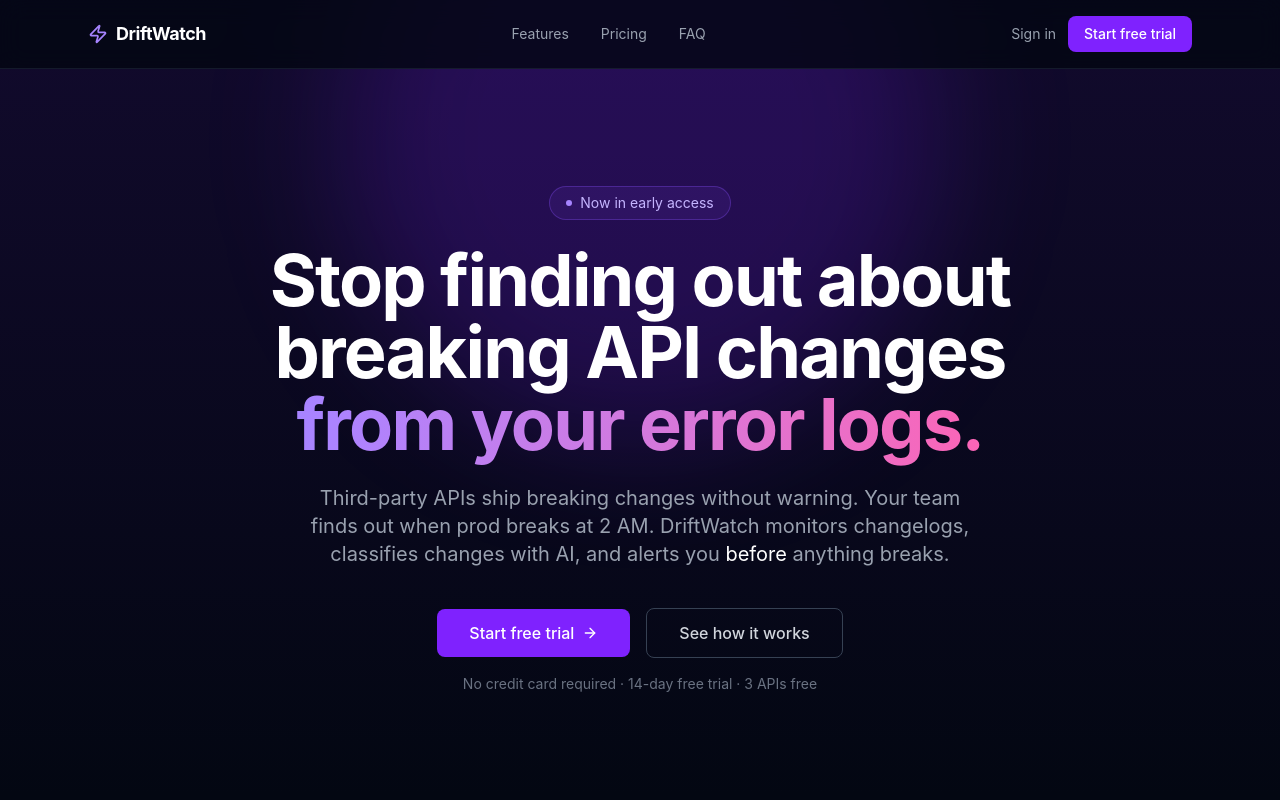
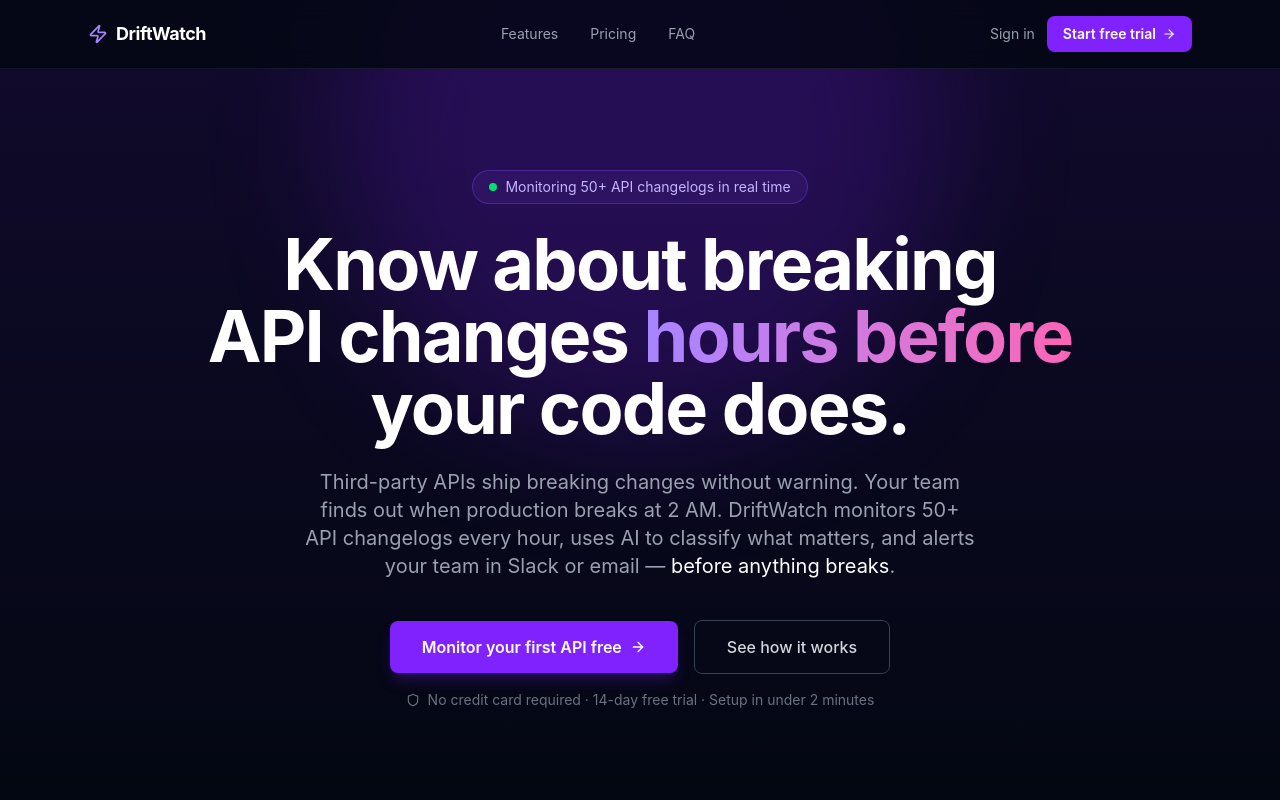
Before and after one commit to Ignusmart/apidelta, a Next.js app in the folder apps/web/: page / in a window 1280 px wide. Shown: the top 800 px of the page. Built offline with nearby package versions, Linux system fonts and the light colour scheme.

Commit message:
Iteration 11: polish gate 1 — page-cro landing page optimization

```diff
--- a/apps/web/src/app/page.tsx
+++ b/apps/web/src/app/page.tsx
@@ -104,6 +104,7 @@
   {
     name: "Starter",
     price: 49,
+    period: "per month",
     description: "For small teams monitoring critical APIs",
     features: [
       "10 monitored APIs",
@@ -113,12 +114,13 @@
       "Hourly monitoring",
       "7-day change history",
     ],
-    cta: "Start free trial",
+    cta: "Start 14-day free trial",
     highlighted: false,
   },
   {
     name: "Pro",
     price: 99,
+    period: "per month",
     description: "For growing teams with many dependencies",
     features: [
       "50 monitored APIs",
@@ -130,7 +132,7 @@
       "Weekly digest emails",
       "Priority support",
     ],
-    cta: "Start free trial",
+    cta: "Start 14-day free trial",
     highlighted: true,
   },
 ];
@@ -145,8 +147,8 @@
     a: "We use Anthropic's Claude AI to read each changelog entry and classify it by type (breaking, deprecation, non-breaking, informational) and severity (critical, high, medium, low). It also extracts affected endpoints and generates a plain-English summary.",
   },
   {
-    q: "How is this different from other changelog monitors?",
-    a: "Most changelog monitoring tools charge $149-749/mo and do basic text diffing with no AI intelligence. DriftWatch uses AI to actually understand what changed and whether it will break your integration — at $49-99/mo. Smarter alerts, fraction of the price.",
+    q: "How is this different from basic change detection tools?",
+    a: "Most monitoring platforms charge $149-749/mo for basic text diffing with no intelligence layer. DriftWatch uses AI to actually understand what changed and whether it will break your integration — at a fraction of the cost. Smarter alerts, lower price.",
   },
   {
     q: "Do I need to install anything?",
@@ -159,6 +161,10 @@
   {
     q: "Can I filter which changes trigger alerts?",
     a: "Yes. Alert rules support severity thresholds (e.g., only critical and high), specific API filters, and keyword matching. Route different alert types to different Slack channels or email addresses.",
+  },
+  {
+    q: "Is my data secure?",
+    a: "Yes. All data is encrypted in transit (TLS) and at rest. We only store changelog content and your alert configuration — never your source code or API keys. Each team's data is fully isolated in our multi-tenant architecture.",
   },
 ];
 
@@ -207,9 +213,10 @@
             </a>
             <a
               href="/sign-up"
-              className="inline-flex items-center gap-1.5 rounded-lg bg-violet-600 px-4 py-2 text-sm font-medium text-white transition hover:bg-violet-500"
+              className="inline-flex items-center gap-1.5 rounded-lg bg-violet-600 px-4 py-2 text-sm font-semibold text-white transition hover:bg-violet-500"
             >
               Start free trial
+              <ArrowRight className="h-3.5 w-3.5" />
             </a>
           </div>
         </div>
@@ -226,49 +233,55 @@
         <div className="relative z-10 max-w-4xl">
           {/* Badge */}
           <div className="mb-6 inline-flex items-center gap-2 rounded-full border border-violet-500/30 bg-violet-500/10 px-4 py-1.5 text-sm text-violet-300">
-            <span className="h-1.5 w-1.5 rounded-full bg-violet-400" />
-            Now in early access
+            <span className="relative flex h-2 w-2">
+              <span className="absolute inline-flex h-full w-full animate-ping rounded-full bg-green-400 opacity-75" />
+              <span className="relative inline-flex h-2 w-2 rounded-full bg-green-400" />
+            </span>
+            Monitoring 50+ API changelogs in real time
           </div>
 
-          {/* H1 — Problem */}
+          {/* H1 — Outcome-focused */}
           <h1 className="mb-6 text-4xl font-bold tracking-tight sm:text-5xl md:text-7xl">
-            Stop finding out about
+            Know about breaking
             <br />
-            breaking API changes
+            API changes{" "}
+            <span className="bg-gradient-to-r from-violet-400 to-pink-400 bg-clip-text text-transparent">
+              hours before
+            </span>
             <br />
-            <span className="bg-gradient-to-r from-violet-400 to-pink-400 bg-clip-text text-transparent">
-              from your error logs.
-            </span>
+            your code does.
           </h1>
 
-          {/* Subhead — Agitate */}
+          {/* Subhead — Agitate + Solution */}
           <p className="mx-auto mb-10 max-w-2xl text-lg text-gray-400 sm:text-xl">
             Third-party APIs ship breaking changes without warning. Your team
-            finds out when prod breaks at 2 AM. DriftWatch monitors changelogs,
-            classifies changes with AI, and alerts you{" "}
-            <span className="text-white">before</span> anything breaks.
+            finds out when production breaks at 2 AM. DriftWatch monitors 50+
+            API changelogs every hour, uses AI to classify what matters, and
+            alerts your team in Slack or email —{" "}
+            <span className="text-white">before anything breaks</span>.
           </p>
 
           {/* CTA — Solution */}
           <div className="flex flex-col items-center gap-4 sm:flex-row sm:justify-center">
             <a
               href="/sign-up"
-              className="inline-flex items-center gap-2 rounded-lg bg-violet-600 px-8 py-3 text-base font-medium text-white transition hover:bg-violet-500"
+              className="inline-flex items-center gap-2 rounded-lg bg-violet-600 px-8 py-3.5 text-base font-semibold text-white shadow-lg shadow-violet-600/25 transition hover:bg-violet-500 hover:shadow-violet-500/30"
             >
-              Start free trial
+              Monitor your first API free
               <ArrowRight className="h-4 w-4" />
             </a>
             <a
-              href="#features"
-              className="inline-flex items-center gap-2 rounded-lg border border-gray-700 px-8 py-3 text-base font-medium text-gray-300 transition hover:border-gray-600 hover:text-white"
+              href="#how-it-works"
+              className="inline-flex items-center gap-2 rounded-lg border border-gray-700 px-8 py-3.5 text-base font-medium text-gray-300 transition hover:border-gray-600 hover:text-white"
             >
               See how it works
             </a>
           </div>
 
-          <p className="mt-4 text-sm text-gray-500">
-            No credit card required &middot; 14-day free trial &middot; 3 APIs
-            free
+          <p className="mt-4 flex items-center justify-center gap-2 text-sm text-gray-500">
+            <Shield className="h-3.5 w-3.5" />
+            No credit card required &middot; 14-day free trial &middot; Setup
+            in under 2 minutes
           </p>
         </div>
       </section>
@@ -334,7 +347,10 @@
       {/* ----------------------------------------------------------------- */}
       {/* HOW IT WORKS — alternating                                         */}
       {/* ----------------------------------------------------------------- */}
-      <section className="border-t border-gray-800/60 bg-gray-900/30 py-24">
+      <section
+        id="how-it-works"
+        className="border-t border-gray-800/60 bg-gray-900/30 py-24"
+      >
         <div className="mx-auto max-w-4xl px-6">
           <div className="mb-16 text-center">
             <p className="mb-2 text-sm font-medium uppercase tracking-wider text-violet-400">
@@ -357,6 +373,17 @@
                 </div>
               </div>
             ))}
+          </div>
+
+          {/* Mid-page CTA */}
+          <div className="mt-14 text-center">
+            <a
+              href="/sign-up"
+              className="inline-flex items-center gap-2 rounded-lg bg-violet-600 px-8 py-3 text-base font-semibold text-white shadow-lg shadow-violet-600/25 transition hover:bg-violet-500"
+            >
+              Try it free — monitor 3 APIs for 14 days
+              <ArrowRight className="h-4 w-4" />
+            </a>
           </div>
         </div>
       </section>
@@ -425,6 +452,16 @@
               <Mail className="h-4 w-4" /> Email
             </span>
           </div>
+
+          <p className="mt-8 text-center text-sm text-gray-500">
+            Get alerts like this for every API you depend on.{" "}
+            <a
+              href="/sign-up"
+              className="font-medium text-violet-400 underline underline-offset-2 transition hover:text-violet-300"
+            >
+              Start your free trial
+            </a>
+          </p>
         </div>
       </section>
 
@@ -441,13 +478,16 @@
               Pricing
             </p>
             <h2 className="mb-4 text-3xl font-bold tracking-tight sm:text-4xl">
-              3x cheaper than the competition.
+              AI-powered monitoring at a
               <br />
-              10x smarter.
+              <span className="bg-gradient-to-r from-violet-400 to-pink-400 bg-clip-text text-transparent">
+                fraction of the price.
+              </span>
             </h2>
             <p className="mx-auto max-w-xl text-gray-400">
-              Other tools charge $149-749/mo for basic text diffing. We
-              use AI to actually understand changes — at a fraction of the cost.
+              Enterprise monitoring platforms charge $149-749/mo for basic text
+              diffing with no intelligence. DriftWatch uses AI to understand
+              changes — starting at $49/mo.
             </p>
           </div>
 
@@ -475,6 +515,9 @@
                 <div className="mb-6">
                   <span className="text-4xl font-bold">${plan.price}</span>
                   <span className="text-gray-400">/mo</span>
+                  <p className="mt-1 text-xs text-gray-500">
+                    {plan.period}, billed monthly
+                  </p>
                 </div>
 
                 <a
@@ -556,18 +599,20 @@
             Your next API outage is preventable.
           </h2>
           <p className="mx-auto mb-8 max-w-xl text-lg text-gray-400">
-            Start monitoring your API dependencies today. Set up takes less than
-            2 minutes. No credit card, no agents to install.
+            Engineering teams lose an average of 4 hours per incident caused by
+            unannounced API changes. Start monitoring in under 2 minutes — no
+            credit card, no agents to install.
           </p>
           <a
             href="/sign-up"
-            className="inline-flex items-center gap-2 rounded-lg bg-violet-600 px-8 py-3 text-base font-medium text-white transition hover:bg-violet-500"
+            className="inline-flex items-center gap-2 rounded-lg bg-violet-600 px-8 py-3.5 text-base font-semibold text-white shadow-lg shadow-violet-600/25 transition hover:bg-violet-500 hover:shadow-violet-500/30"
           >
-            Start free trial
+            Monitor your first API free
             <ArrowRight className="h-4 w-4" />
           </a>
-          <p className="mt-4 text-sm text-gray-500">
-            14-day free trial &middot; 3 APIs free &middot; Cancel anytime
+          <p className="mt-4 flex items-center justify-center gap-2 text-sm text-gray-500">
+            <Shield className="h-3.5 w-3.5" />
+            14-day free trial &middot; 3 APIs included &middot; Cancel anytime
           </p>
         </div>
       </section>
```
Also changed, not shown: 1 other file (tests, documents, lock files or other folders).
